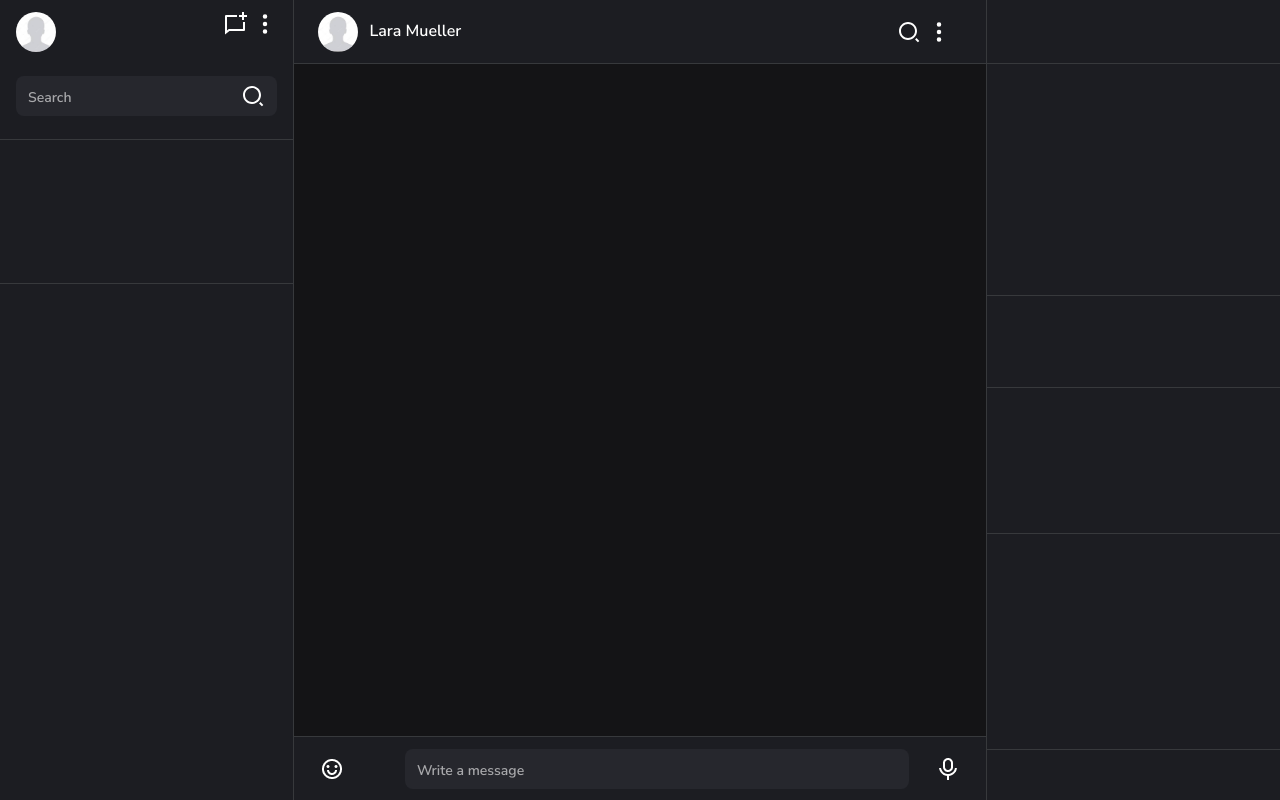
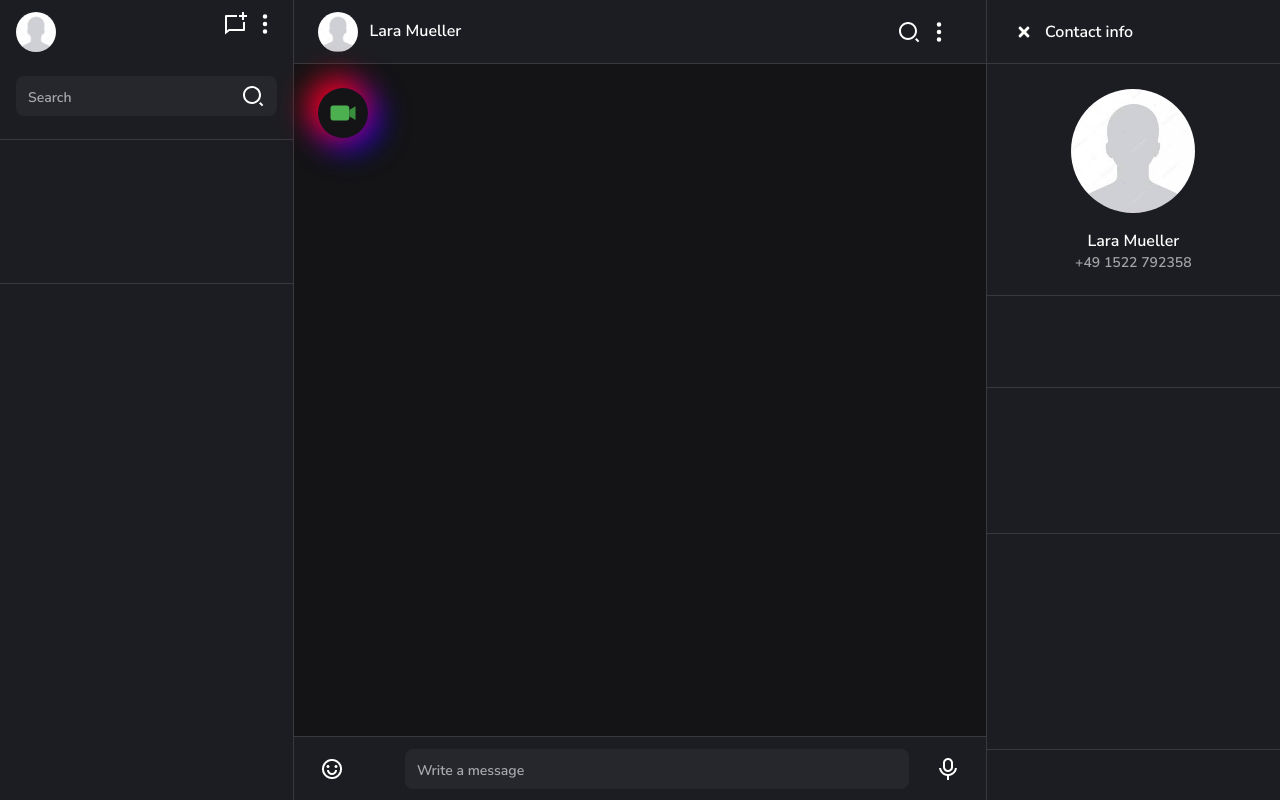
Before and after one commit to RahmaNiftaliyev/axtarilanproqramcilar, a React (Create React App) app: page /chat in a window 1280 px wide. Built offline with nearby package versions, Linux system fonts and the light colour scheme.

Commit message:
uptaded ui

```diff
--- a/src/features/components/home/Home.jsx
+++ b/src/features/components/home/Home.jsx
@@ -45,10 +45,12 @@ const Home = () => {
 
   return (
     <div className="home-dashboard">
-      <div className="Nav"></div>
+      <div className="Nav">
+        <div className="nav-content-container"></div>
+      </div>
       <div className="Aside">
         <div className="aside-header">
-          <div className="card-logo"></div>
+          {/* <div className="card-logo"></div> */}
         </div>
         <div className="aside-body"></div>
         <div className="aside-bottom"></div>
--- a/src/features/tool/chat/CenterPln.jsx
+++ b/src/features/tool/chat/CenterPln.jsx
@@ -1,16 +1,18 @@
 import React from 'react';
-import styles from './chat.module.css';
+
 import { RiSearch2Line } from 'react-icons/ri';
 import { BsThreeDotsVertical } from 'react-icons/bs';
 import { FaTimes } from 'react-icons/fa';
+import { FcVideoCall } from 'react-icons/fc';
+import { Picker } from 'emoji-mart';
+import { Recorder } from 'react-voice-recorder';
+import 'react-voice-recorder/dist/index.css';
+import styles from './chat.module.css';
 import 'emoji-mart/css/emoji-mart.css';
-import { Picker } from 'emoji-mart';
 import profile from './assets/img/progile.jpg';
 import smile from './assets/img/emotion-happy-line.png';
 import group from './assets/img/Group.png';
 import microphone from './assets/img/mic-line.png';
-import { Recorder } from 'react-voice-recorder';
-import 'react-voice-recorder/dist/index.css';
 
 const CenterPln = () => {
   const [emojiEnable, setEmojiEnable] = React.useState(false);
@@ -108,7 +110,11 @@ const CenterPln = () => {
           </div>
         )}
         <div
-          className={`${styles.center_header_icon_container} d-flex justify-content-between`}
+          className={`${styles.center_header_icon_container} d-flex ${
+            !centerHeaderSearchEnable
+              ? 'justify-content-between'
+              : 'justify-content-end'
+          }`}
         >
           {!centerHeaderSearchEnable && (
             <RiSearch2Line
@@ -128,7 +134,14 @@ const CenterPln = () => {
         </div>
       </div>
       {/*CHAT CENTER BODY SECTION*/}
-      <div className={`${styles.center_body} ${styles.dark_bg_chatapp}`}></div>
+      <div className={`${styles.center_body} ${styles.dark_bg_chatapp}`}>
+        <div
+          className={`${styles.videocall_icon_container}`}
+          title="video call"
+        >
+          <FcVideoCall className="cursor-pointer" />
+        </div>
+      </div>
       {/*CHAT CENTER BOTTOM SECTION*/}
       <div
         className={`${styles.center_bottom} ${styles.light_bg_chatapp} ${styles.border_top_light} d-flex align-items-center justify-content-between`}
@@ -184,6 +197,7 @@ const CenterPln = () => {
             style={{
               visibility: 'hidden',
             }}
+            onChange={(e) => setMessage(message + ' ' + e.target.files[0].name)}
           />
           <label htmlFor="file">
             <img
--- a/src/features/tool/chat/RightPln.jsx
+++ b/src/features/tool/chat/RightPln.jsx
@@ -1,13 +1,25 @@
 import React from 'react';
 import styles from './chat.module.css';
+import { FaTimes } from 'react-icons/fa';
+import profile from './assets/img/progile.jpg';
 
 const RightPln = () => {
   return (
     <div className={`${styles.light_bg_chatapp} ${styles.border_left_light}`}>
-      <div className={`${styles.header} ${styles.border_bottom_light}`}></div>
       <div
-        className={`${styles.right_profile} ${styles.border_bottom_light}`}
-      ></div>
+        className={`${styles.header} ${styles.border_bottom_light} ${styles.right_pln_header}  d-flex align-items-center`}
+      >
+        <FaTimes />
+        <h3>Contact info</h3>
+      </div>
+      <div className={`${styles.right_profile} ${styles.border_bottom_light}`}>
+        {/* profile photo */}
+        <div className={`${styles.profile_photo_124}`}>
+        </div>
+        {/* profile name and contact information */}
+        <h3>Lara Mueller</h3>
+        <a href="tel:+49 1522 792358">+49 1522 792358</a>
+      </div>
       <div
         className={`${styles.right_info} ${styles.border_bottom_light}`}
       ></div>
--- a/src/features/tool/chat/chat.module.css
+++ b/src/features/tool/chat/chat.module.css
@@ -3,7 +3,6 @@
 /*
 USAGE => font-family: 'Nunito Sans', sans-serif;
 */
-
 
 :root {
     --font-nunito: 'Nunito Sans', sans-serif;
@@ -16,7 +15,6 @@ USAGE => font-family: 'Nunito Sans', sans-serif;
     justify-content: center;
     align-items: center;
 }
-
 
 .chatApp {
     width: 100%;
@@ -35,11 +33,9 @@ USAGE => font-family: 'Nunito Sans', sans-serif;
     background-color: #141416
 }
 
-
 .border_light {
     border: 1px solid #37393C;
 }
-
 
 .border_top_light {
     border-top: 1px solid #37393C;
@@ -52,7 +48,6 @@ USAGE => font-family: 'Nunito Sans', sans-serif;
 .border_bottom_light {
     border-bottom: 1px solid #37393C;
 }
-
 
 .border_left_light {
     border-left: 1px solid #37393C;
@@ -67,7 +62,6 @@ USAGE => font-family: 'Nunito Sans', sans-serif;
     width: 54px;
     display: flex;
     justify-content: space-between;
-
 }
 
 .left_header_search_box,
@@ -79,14 +73,12 @@ USAGE => font-family: 'Nunito Sans', sans-serif;
     color: white;
     align-items: center;
     justify-content: space-between;
-
 }
 
 .left_header_search_box {
     width: 100%;
     margin-top: 24px;
 }
-
 
 .center_header_search_box {
     width: 50%;
@@ -105,11 +97,9 @@ USAGE => font-family: 'Nunito Sans', sans-serif;
     height: 144px;
 }
 
-
 .header {
     height: 64px;
 }
-
 
 .center_header {
     padding-left: 24px;
@@ -135,6 +125,24 @@ USAGE => font-family: 'Nunito Sans', sans-serif;
 
 .center_body {
     height: calc(100% - 128px);
+    padding: 24px;
+    position: relative;
+}
+
+.center_body>.videocall_icon_container {
+    position: absolute;
+    padding: 10px;
+    border-radius: 100%;
+    box-shadow: -5px -5px 30px 5px red, 5px 5px 30px 5px blue;
+    transition: box-shadow 1s;
+}
+
+.videocall_icon_container>svg {
+    font-size: 30px;
+}
+
+.videocall_icon_container:hover {
+    box-shadow: -5px -5px 30px 5px blue, 5px 5px 30px 5px red;
 }
 
 .center_bottom {
@@ -148,6 +156,7 @@ USAGE => font-family: 'Nunito Sans', sans-serif;
     width: 58px;
 }
 
+
 /* 608 40 */
 
 .form_chat_center {
@@ -160,7 +169,6 @@ USAGE => font-family: 'Nunito Sans', sans-serif;
     display: flex;
     height: 40px;
     display: flex;
-
 }
 
 .form_chat_center>input {
@@ -182,8 +190,51 @@ USAGE => font-family: 'Nunito Sans', sans-serif;
     color: rgba(255, 255, 255, 0.6);
 }
 
+.right_pln_header {
+    padding-left: 29.5px;
+}
+
+.right_pln_header>h3,
+.right_pln_header>svg {
+    color: white;
+}
+
+.right_pln_header>h3 {
+    font-family: var(--font-nunito);
+    font-style: normal;
+    font-weight: 600;
+    font-size: 16px;
+    line-height: 24px;
+    margin-left: 13px;
+    margin-bottom: 0;
+}
+
 .right_profile {
     height: 232px;
+    display: flex;
+    flex-direction: column;
+    align-items: center;
+}
+
+.right_profile>h3 {
+    font-family: var(--font-nunito);
+    font-style: normal;
+    font-weight: 600;
+    font-size: 16px;
+    line-height: 24px;
+    color: #FFFFFF;
+    margin-top: 16px;
+    margin-bottom: 0;
+}
+
+.right_profile>a {
+    font-family: var(--font-nunito);
+    font-style: normal;
+    font-weight: 400;
+    font-size: 14px;
+    line-height: 20px;
+    color: rgba(255, 255, 255, 0.6);
+    text-decoration: none;
 }
 
 .right_info {
@@ -214,8 +265,12 @@ USAGE => font-family: 'Nunito Sans', sans-serif;
     height: 48px;
 }
 
-
 .profile_photo_124 {
     width: 124px;
     height: 124px;
+    object-fit: contain;
+    margin-top: 25px;
+    background-image: url("./assets/img/progile.jpg");
+    background-size: cover;
+    object-fit: contain;
 }
--- a/src/index.css
+++ b/src/index.css
@@ -4,8 +4,7 @@
     border: none;
     outline: none;
     box-sizing: border-box;
-    font-family: -apple-system, BlinkMacSystemFont, 'Segoe UI', Roboto, Oxygen,
-        Ubuntu, Cantarell, 'Open Sans', 'Helvetica Neue', sans-serif;
+    font-family: -apple-system, BlinkMacSystemFont, 'Segoe UI', Roboto, Oxygen, Ubuntu, Cantarell, 'Open Sans', 'Helvetica Neue', sans-serif;
 }
 
 .block-center {
@@ -22,8 +21,6 @@ body {
     height: 100vh;
 }
 
-
-
 .home-dashboard {
     background-color: #111;
     overflow: hidden;
@@ -31,27 +28,31 @@ body {
     display: grid;
     grid-auto-columns: 1fr;
     grid-auto-rows: 1fr;
-    grid-template-columns: 300px 1fr 600px;
-    grid-template-rows: 50px 1fr 350px;
+    grid-template-columns: 280px 1fr 600px;
+    grid-template-rows: 140px 1fr 350px;
     gap: 0px 0px;
-    grid-template-areas:
-        "Nav Nav Nav"
-        "Aside Main Globe"
-        "Aside Main UnderGlobe";
+    grid-template-areas: 'Aside Nav Globe' 'Aside Main Globe' 'Aside Main UnderGlobe';
 }
-
 
 .Nav {
     grid-area: Nav;
-    border-bottom: 1px solid #292929;
-    box-shadow: 0px 0px 10px #292929;
+    padding: 16px 30px;
+}
+
+.nav-content-container {
+    width: 100%;
+    height: 100%;
+    background-color: #202020;
+    border-radius: 12px;
+    box-shadow: 0 0 10px 5px #5c5c5c;
+    margin-left: auto;
+    margin-right: auto;
 }
 
 .Aside {
     grid-area: Aside;
-    border-right: 1px solid #292929;
-    box-shadow: 0px 0px 10px #292929;
-
+    box-shadow: 0 0 10px 5px #5c5c5c;
+    background-color: #202020;
 }
 
 .aside-header {
@@ -59,14 +60,10 @@ body {
     display: flex;
     justify-content: center;
     align-items: center;
-    border-bottom: 1px solid #292929;
-    box-shadow: 0px 0px 10px #292929;
 }
 
 .aside-body {
     height: calc(100% - 420px);
-    border-bottom: 1px solid #292929;
-    box-shadow: 0px 0px 10px #292929;
 }
 
 .aside-bottom {
@@ -80,25 +77,20 @@ body {
     border-radius: 12px;
     border: 1px solid #292929;
     box-shadow: 0px 0px 10px #292929;
-
 }
 
 .Globe {
     grid-area: Globe;
-    border-left: 1px solid #292929;
-    border-bottom: 1px solid #292929;
     position: relative;
     border-bottom-left-radius: 40px;
-    box-shadow: 0px 0px 10px #292929;
+    /* box-shadow            : 0px 0px 10px #292929; */
 }
-
 
 .glass-rocket {
     background: rgba(255, 255, 255, 0.1);
     backdrop-filter: blur(0px);
     -webkit-backdrop-filter: blur(0);
     border-bottom-left-radius: 40px;
-
     position: absolute;
     top: 0;
     left: 0;
@@ -113,13 +105,10 @@ body {
 
 .Main {
     grid-area: Main;
-
-
 }
 
-
 .registers-home-page {
-    background:url(./features/common/assets/jpg/registerBackground.jpg);
+    background: url(./features/common/assets/jpg/registerBackground.jpg);
     min-height: 100vh;
     display: flex;
     justify-content: center;
@@ -129,7 +118,6 @@ body {
 .logic-container {
     width: 70%;
     height: auto;
-
 }
 
 .selection-container {
@@ -139,7 +127,7 @@ body {
 }
 
 .register-header-text-view-code {
-
+    font-size: 1.5rem;
 }
 
 .terminal-dark {
@@ -166,8 +154,6 @@ option {
     height: 100vh;
     width: 100%;
 }
-
-
 
 .terminaHeader {
     height: 28px;
@@ -196,12 +182,10 @@ option {
     background-color: rgb(50, 21, 21);
 }
 
-
 .simple-border {
     border: 1px solid white;
     border-radius: 4px;
 }
-
 
 .freelancer {
     background-image: url(./features/common/assets/jpg/freelancer.gif);
@@ -217,14 +201,12 @@ option {
     border: 1px solid white;
 }
 
-
 .microphone-settings {
     position: absolute;
     top: -440px;
     right: 26px;
 }
 
-
 .cursor-pointer {
     cursor: pointer;
 }
```
